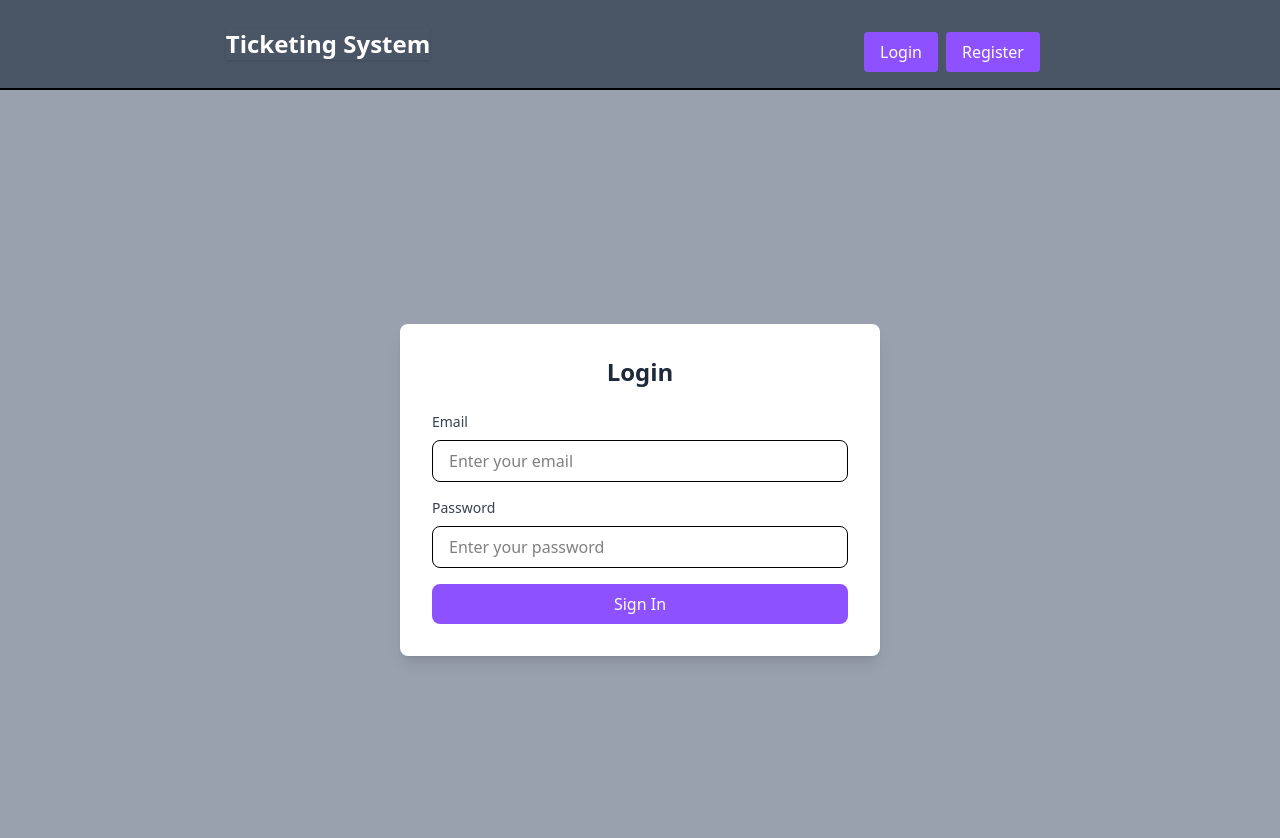
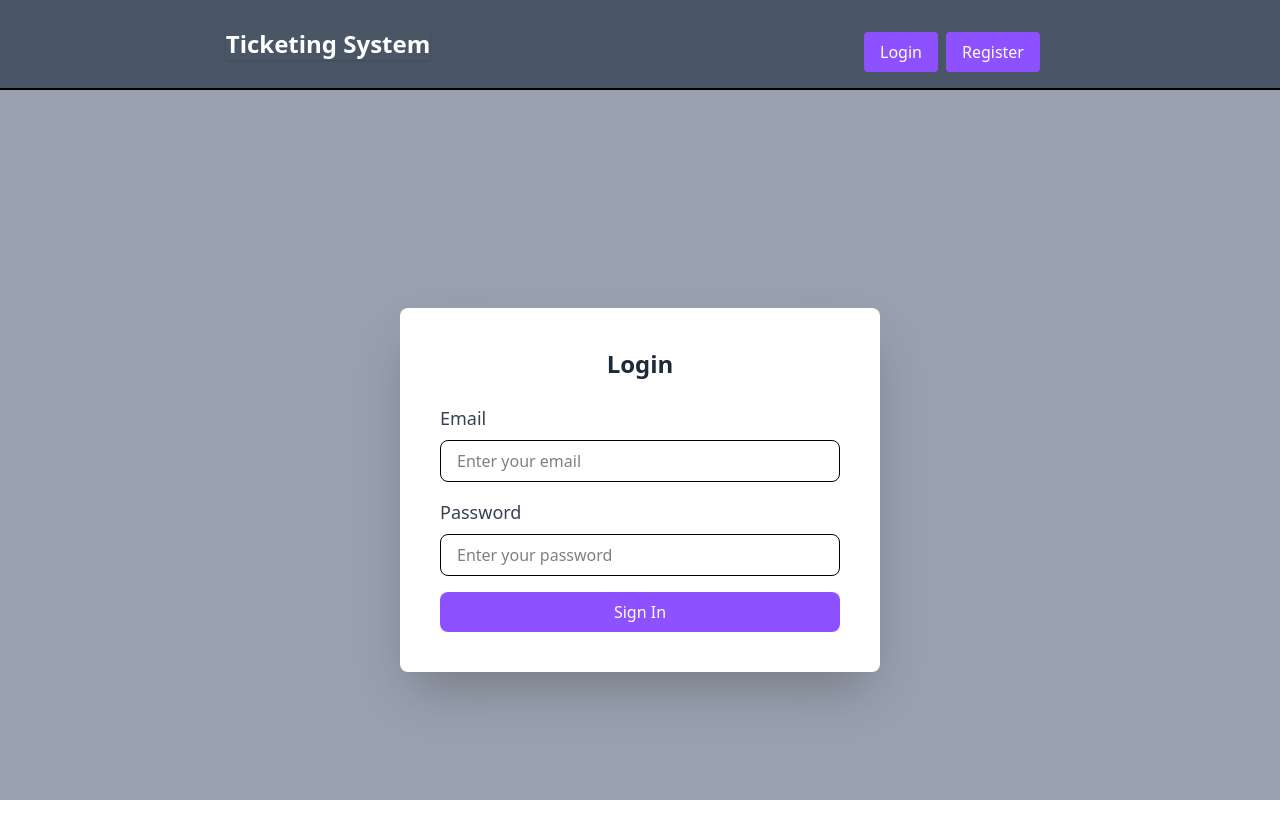
Before and after one commit to meljz/ticketSystem, an Angular app in the folder frontTicketingSystem/: page /login in a window 1280 px wide. Shown: the top 838 px of the page. After the commit the page ends 800 px from the top, so only its background shows below. Built offline with nearby package versions, Linux system fonts and the light colour scheme.

Commit message:
fix header body layout issue

```diff
--- a/frontTicketingSystem/src/app/app.component.ts
+++ b/frontTicketingSystem/src/app/app.component.ts
@@ -11,10 +11,13 @@ import { HeaderComponent } from './component/header/header.component';
   imports: [RouterOutlet, HeaderComponent ],
 
   template: `
-    <app-header></app-header>
-      <main class="flex-1 ml-64 p-6 bg-gray-400">
-        <router-outlet></router-outlet>
-      </main>
+    <div class="flex flex-col h-screen">
+  <app-header class="shrink-0"></app-header>
+  <main class="flex-1 overflow-y-auto ml-64 p-6 bg-gray-400">
+    <router-outlet></router-outlet>
+  </main>
+</div>
+
   `,
 
   styleUrl: './app.component.css'
--- a/frontTicketingSystem/src/app/auth/login/login.component.html
+++ b/frontTicketingSystem/src/app/auth/login/login.component.html
@@ -1,6 +1,6 @@
 
-<div class="min-h-screen flex items-center justify-center">
-  <div class="bg-white shadow-lg rounded-lg w-120 p-8">
+<div class="h-200 flex items-center justify-center">
+  <div class="bg-white shadow-2xl rounded-lg w-120 p-10">
     <!-- Logo / Title -->
     <h2 class="text-2xl font-bold text-center text-gray-800 mb-6">
       Login
@@ -10,7 +10,7 @@
     <form (ngSubmit)="login()">
       <!-- Email -->
       <div class="mb-4">
-        <label class="block text-gray-700 text-sm font-medium mb-2" for="email">
+        <label class="block text-gray-700 text-lg font-medium mb-2" for="email">
           Email
         </label>
         <input
@@ -24,7 +24,7 @@
       </div>
       <!-- Password -->
       <div class="mb-4">
-        <label class="block text-gray-700 text-sm font-medium mb-2" for="password">
+        <label class="block text-gray-700 text-lg font-medium mb-2" for="password">
           Password
         </label>
         <input
--- a/frontTicketingSystem/src/app/auth/register/register.component.html
+++ b/frontTicketingSystem/src/app/auth/register/register.component.html
@@ -1,5 +1,5 @@
-<div class="min-h-screen flex items-center justify-center outline-red-200">
-  <div class="bg-white shadow-lg rounded-lg w-120 p-8  outline-blue-200">
+<div class="h-200 flex items-center justify-center">
+  <div class="bg-white shadow-lg rounded-lg w-120 p-8">
     <!-- Logo / Title -->
     <h2 class="text-2xl font-bold text-center text-gray-800 mb-6">
       Create Account
--- a/frontTicketingSystem/src/app/dashboard/home/home.component.html
+++ b/frontTicketingSystem/src/app/dashboard/home/home.component.html
@@ -26,6 +26,7 @@
                     </span>
                   </div>
                 }
+
                 </div>
 
                 <!-- I remove this so that it will not show also the not assigned-->
--- a/frontTicketingSystem/src/app/dashboard/sidebar/sidebar.component.html
+++ b/frontTicketingSystem/src/app/dashboard/sidebar/sidebar.component.html
@@ -1,4 +1,4 @@
-<aside class="min-h-screen w-70 shadow-2xl bg-gray-200 text-black  flex flex-col border-r-2 ">
+<aside class="min-h-screen w-70 h-full shadow-2xl bg-gray-400 text-black  flex flex-col border-r-2 ">
 
   <nav class="p-2 space-y-6  ">
     <a class="block p-2 text-lg text-white rounded bg-gray-500 hover:bg-orange-300  shadow-lg cursor-pointer" routerLink="/">
--- a/frontTicketingSystem/src/app/ticket/ticket.component.ts
+++ b/frontTicketingSystem/src/app/ticket/ticket.component.ts
@@ -170,9 +170,6 @@ export class TicketComponent implements OnInit {
 
   /*====================ALL DELETE LOGICS START================================ */
   deleteAssign(id: number) {
-    if (!confirm('Are you sure you want to delete this ticket?')) {
-      return;
-    }
 
     this.ticketService.deleteTicket(id).subscribe({
       next: (response) => {
```
Also changed, not shown: 1 other file (tests, documents, lock files or other folders).
